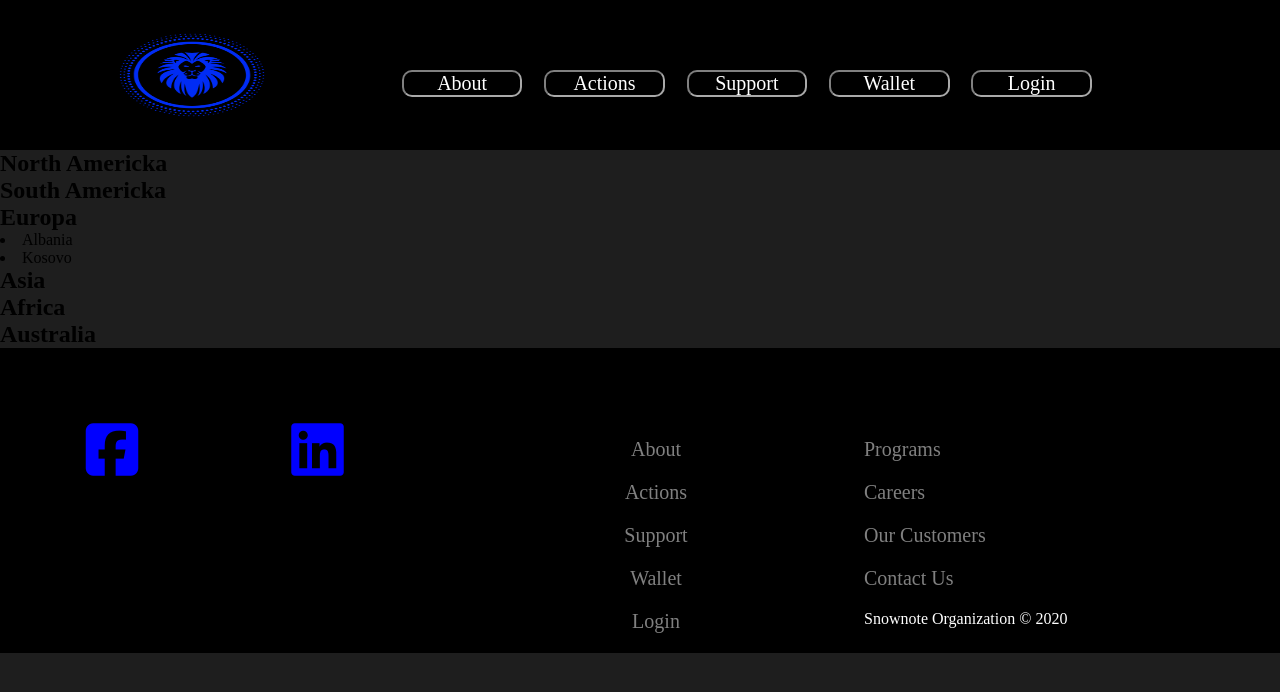
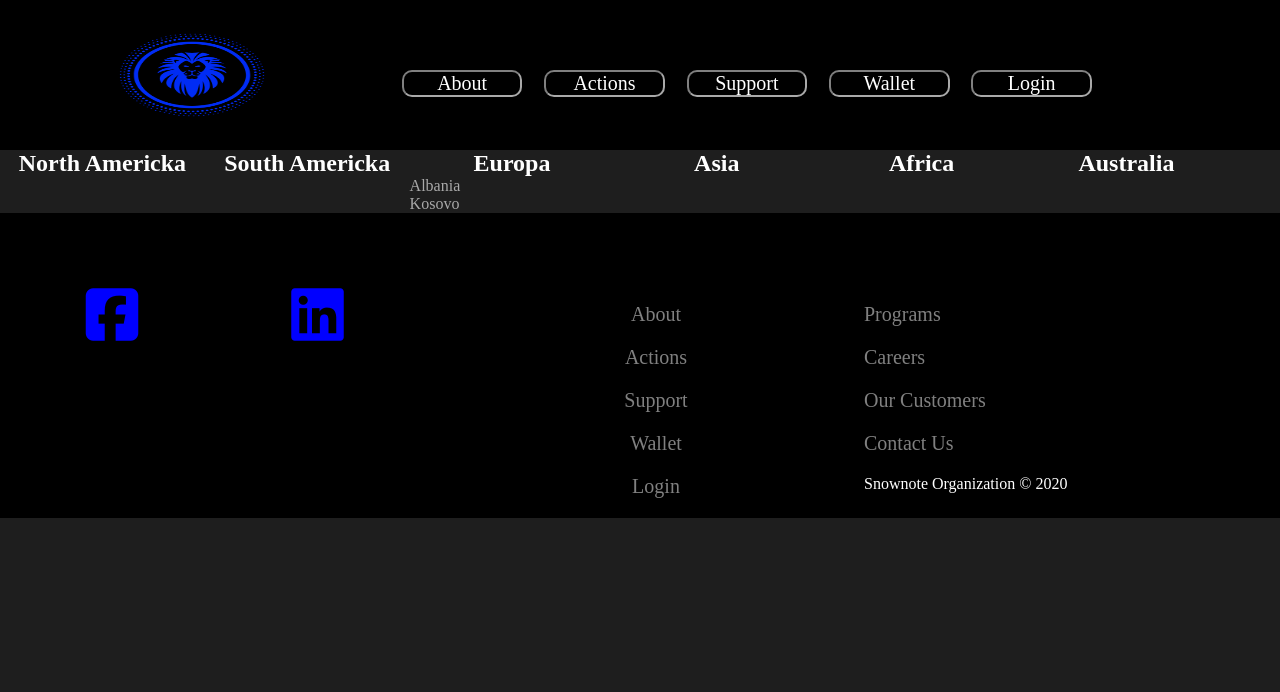
Before and after one commit to Powersurveillance/snownote, a plain HTML site: page page/support.html in a window 1280 px wide. Drawn offline with Linux system fonts and the light colour scheme.

Commit message:
Update support.css

```diff
--- a/css/support.css
+++ b/css/support.css
@@ -89,6 +89,21 @@ header::after{
   content: '';
 }
 
+.net{
+  width: 16%;
+  float: left;
+}
+
+.net h2{
+  color: white;
+  text-align: center;
+}
+
+.net li{
+  list-style: none;
+  color: darkgrey;
+  display: block;
+}
 
 
 
```
